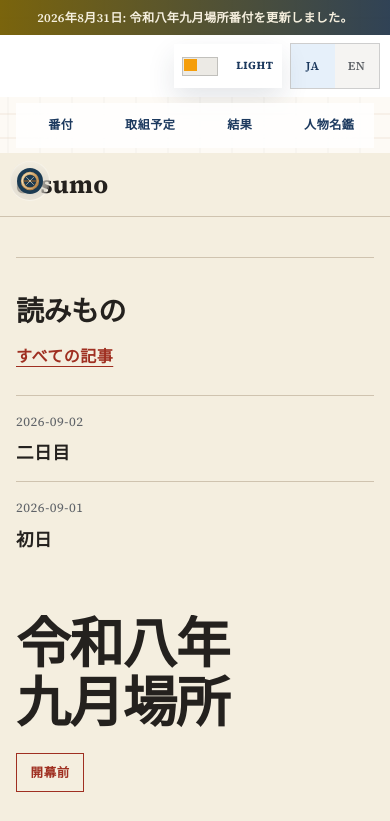
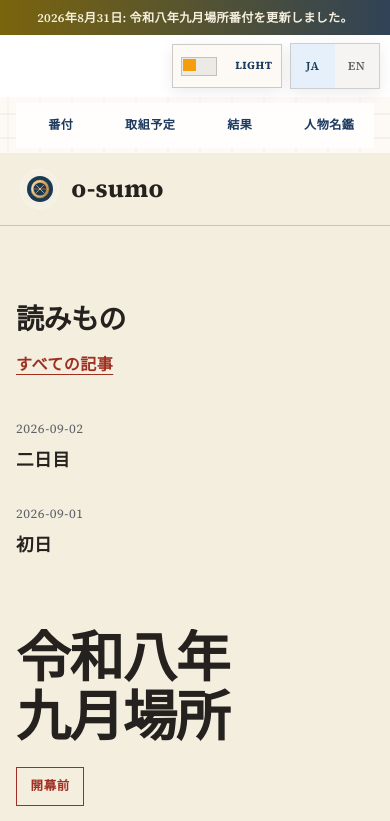
Before and after one commit to dai/o-sumo, a React (Vite) app: page / in a window 390 px wide. Shown: the top 821 px of the page. Built offline with nearby package versions, Linux system fonts and the light colour scheme.

Commit message:
fix(design): enhance contrast, layout responsiveness, and editorial consistency

```diff
--- a/app/components/theme-toggle.css
+++ b/app/components/theme-toggle.css
@@ -14,22 +14,23 @@
   align-items: center;
   gap: 0.55rem;
   padding: 0.45rem 0.7rem;
-  border: none;
-  background: rgba(255, 255, 255, 0.72);
-  backdrop-filter: blur(14px);
-  -webkit-backdrop-filter: blur(14px);
+  border: 1px solid var(--color-border);
+  background: rgba(253, 250, 245, 0.94);
+  backdrop-filter: blur(20px);
+  -webkit-backdrop-filter: blur(20px);
   color: var(--color-primary);
   letter-spacing: 0.05em;
   font-size: 0.75rem;
   font-weight: 700;
   line-height: 1;
-  box-shadow: var(--shadow-soft);
+  box-shadow: 0 4px 16px rgba(0, 0, 0, 0.08);
   cursor: pointer;
   transition: transform 0.2s ease, box-shadow 0.2s ease, background-color 0.2s ease;
 }
 
 [data-theme='dark'] .theme-toggle {
-  background: rgba(17, 19, 25, 0.78);
+  background: rgba(17, 19, 25, 0.94);
+  box-shadow: 0 4px 16px rgba(0, 0, 0, 0.35);
 }
 
 .theme-toggle:hover {
@@ -102,6 +103,7 @@
 .language-toggle {
   display: flex;
   border: 1px solid var(--color-border);
+  box-shadow: 0 4px 16px rgba(0, 0, 0, 0.08);
   overflow: hidden;
 }
 
--- a/app/index.css
+++ b/app/index.css
@@ -1815,14 +1815,21 @@
   top: auto;
   display: flex;
   align-items: center;
-  justify-content: space-between;
-  gap: 2rem;
+  justify-content: flex-start;
+  gap: 1.25rem;
   padding: 1.4rem clamp(1.25rem, 4vw, 4rem);
   color: var(--home-ink);
   text-align: left;
   background: transparent;
   box-shadow: none;
   border-bottom: 1px solid var(--home-rule);
+}
+
+.home-editorial .site-header-nav {
+  position: static;
+  display: flex;
+  align-items: center;
+  flex-shrink: 0;
 }
 
 .home-editorial .header-content {
@@ -2359,15 +2366,26 @@
 }
 
 .home-editorial .analytics-feature-link {
-  color: var(--color-on-primary);
+  color: #ffffff;
   background: var(--color-secondary);
 }
 
 .home-editorial .analytics-feature-link:hover,
 .home-editorial .analytics-feature-link:focus-visible {
-  color: var(--color-on-primary);
+  color: #ffffff;
   background: var(--color-secondary);
   box-shadow: 0 0 0 2px var(--home-paper-deep), 0 0 0 4px var(--color-secondary);
+}
+
+[data-theme='dark'] .home-editorial .analytics-feature-link {
+  color: #0b1518;
+  background: var(--color-secondary);
+}
+
+[data-theme='dark'] .home-editorial .analytics-feature-link:hover,
+[data-theme='dark'] .home-editorial .analytics-feature-link:focus-visible {
+  color: #0b1518;
+  background: var(--color-secondary-light);
 }
 
 .home-editorial .live-torikumi-title,
@@ -2411,11 +2429,11 @@
 .home-editorial .blog-updates-section,
 .home-editorial .kimarite-home-section,
 .home-editorial .past-basho-section {
-  margin-bottom: clamp(3rem, 6vw, 5rem);
-  padding: clamp(2rem, 4vw, 3rem) 0 0;
+  margin-bottom: clamp(3.5rem, 7vw, 6rem);
+  padding: clamp(2.5rem, 5vw, 4rem) 0 0;
   color: var(--home-ink);
   background: transparent;
-  border-top: 1px solid var(--home-rule);
+  border-top: none;
   box-shadow: none;
 }
 
@@ -2436,14 +2454,29 @@
   letter-spacing: -0.02em;
 }
 
-.home-editorial .news-subsection + .news-subsection,
+.home-editorial .news-subsection + .news-subsection {
+  margin-top: 2.5rem;
+}
+
 .home-editorial .news-item,
-.home-editorial .news-item:last-child,
+.home-editorial .news-item:last-child {
+  border: none;
+  margin-bottom: 0.35rem;
+}
+
 .home-editorial .blog-updates-item {
-  border-color: var(--home-rule);
-}
-
-.home-editorial .news-item-link,
+  border: none;
+}
+
+.home-editorial .news-item-link {
+  color: var(--home-ink);
+  padding: 0.85rem 1.15rem;
+  background: var(--surface-container-low);
+  border-radius: 0;
+  transition: background-color 160ms cubic-bezier(0.22, 1, 0.36, 1),
+    color 160ms cubic-bezier(0.22, 1, 0.36, 1);
+}
+
 .home-editorial .blog-updates-item-link,
 .home-editorial .kimarite-home-link {
   color: var(--home-ink);
@@ -2482,8 +2515,51 @@
   background: var(--home-ink);
 }
 
+.home-editorial .past-basho-section {
+  margin-bottom: 1.5rem;
+  padding: 1.75rem 2rem;
+  color: var(--home-ink);
+  background: var(--surface-container-low);
+  border-top: none;
+  box-shadow: none;
+  transition: background-color 180ms ease;
+}
+
+.home-editorial .past-basho-section:hover {
+  background: var(--surface-container-high);
+}
+
+.home-editorial .past-basho-heading {
+  margin-top: 0;
+  margin-bottom: 1.25rem;
+  font-size: clamp(1.35rem, 2.4vw, 1.85rem);
+  font-weight: 700;
+  letter-spacing: -0.01em;
+}
+
 .home-editorial .past-basho-actions {
-  gap: 0.75rem 1.25rem;
+  display: flex;
+  flex-wrap: wrap;
+  gap: 0.75rem 1rem;
+}
+
+.home-editorial .past-basho-actions .cta-button.secondary {
+  padding: 0.5rem 1.15rem;
+  font-size: 0.88rem;
+  background: var(--surface-container-lowest);
+  border: none;
+  box-shadow: 0 1px 3px rgba(0, 0, 0, 0.04);
+}
+
+.home-editorial .past-basho-actions .cta-button.secondary:hover,
+.home-editorial .past-basho-actions .cta-button.secondary:focus-visible {
+  color: var(--home-paper);
+  background: var(--home-ink);
+}
+
+.home-editorial .past-basho-index-action {
+  margin-top: 1.5rem;
+  margin-bottom: clamp(3rem, 6vw, 5rem);
 }
 
 .home-editorial .past-basho-index-link {
@@ -2534,19 +2610,24 @@
 
 @media (max-width: 560px) {
   .home-editorial .home-header {
-    align-items: flex-start;
-    flex-direction: column;
-    gap: 0.65rem;
-    padding: 1.1rem 1rem;
+    align-items: center;
+    flex-direction: row;
+    gap: 0.75rem;
+    padding: 1rem 1.25rem;
+  }
+
+  .home-editorial .site-header-nav {
+    position: static;
   }
 
   .home-editorial .header-content {
-    order: -1;
-    align-items: flex-start;
+    order: 0;
+    align-items: baseline;
   }
 
   .home-editorial .home-header .home-title {
     font-size: 1.55rem;
+    margin: 0;
   }
 
   .home-editorial .home-header .home-subtitle {
--- a/app/rikishi/page.css
+++ b/app/rikishi/page.css
@@ -112,6 +112,9 @@
   object-fit: cover;
   object-position: 50% 20%;
   background: var(--surface-container-high);
+  padding: 6px;
+  box-shadow: inset 0 0 0 1px var(--color-border);
+  box-sizing: border-box;
 }
 
 .rikishi-profile-photo-placeholder {
--- a/app/styles/banzuke.css
+++ b/app/styles/banzuke.css
@@ -277,14 +277,17 @@
   height: 112px;
   color: inherit;
   text-decoration: none;
+  background: var(--surface-container-low);
+  padding: 4px;
+  box-shadow: inset 0 0 0 1px var(--color-border);
+  box-sizing: border-box;
 }
 
 .rikishi-photo {
-  width: 112px;
-  height: 112px;
+  width: 100%;
+  height: 100%;
   object-fit: cover;
   object-position: 50% 20%;
-  background: var(--surface-container-low);
 }
 
 .record {
```
